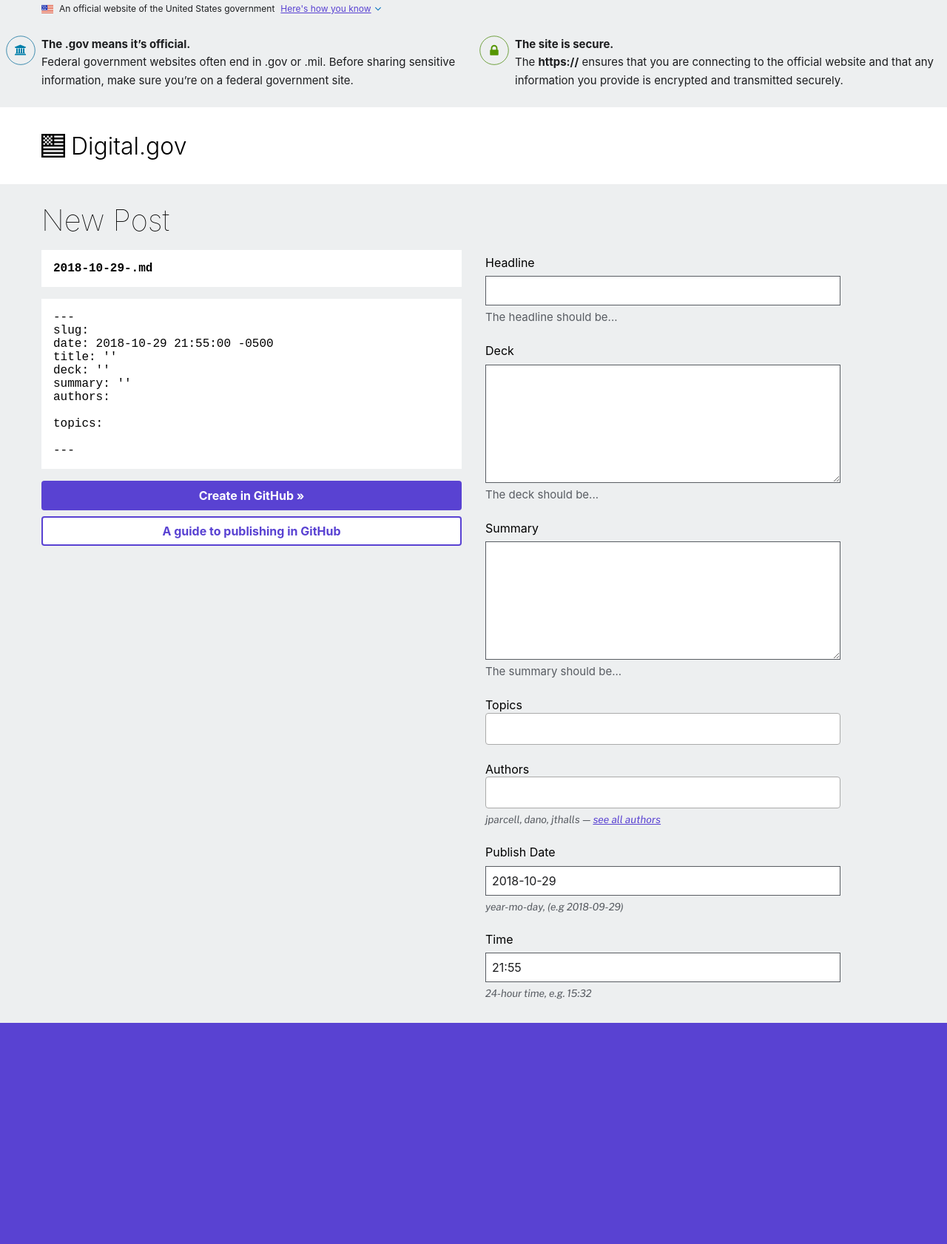
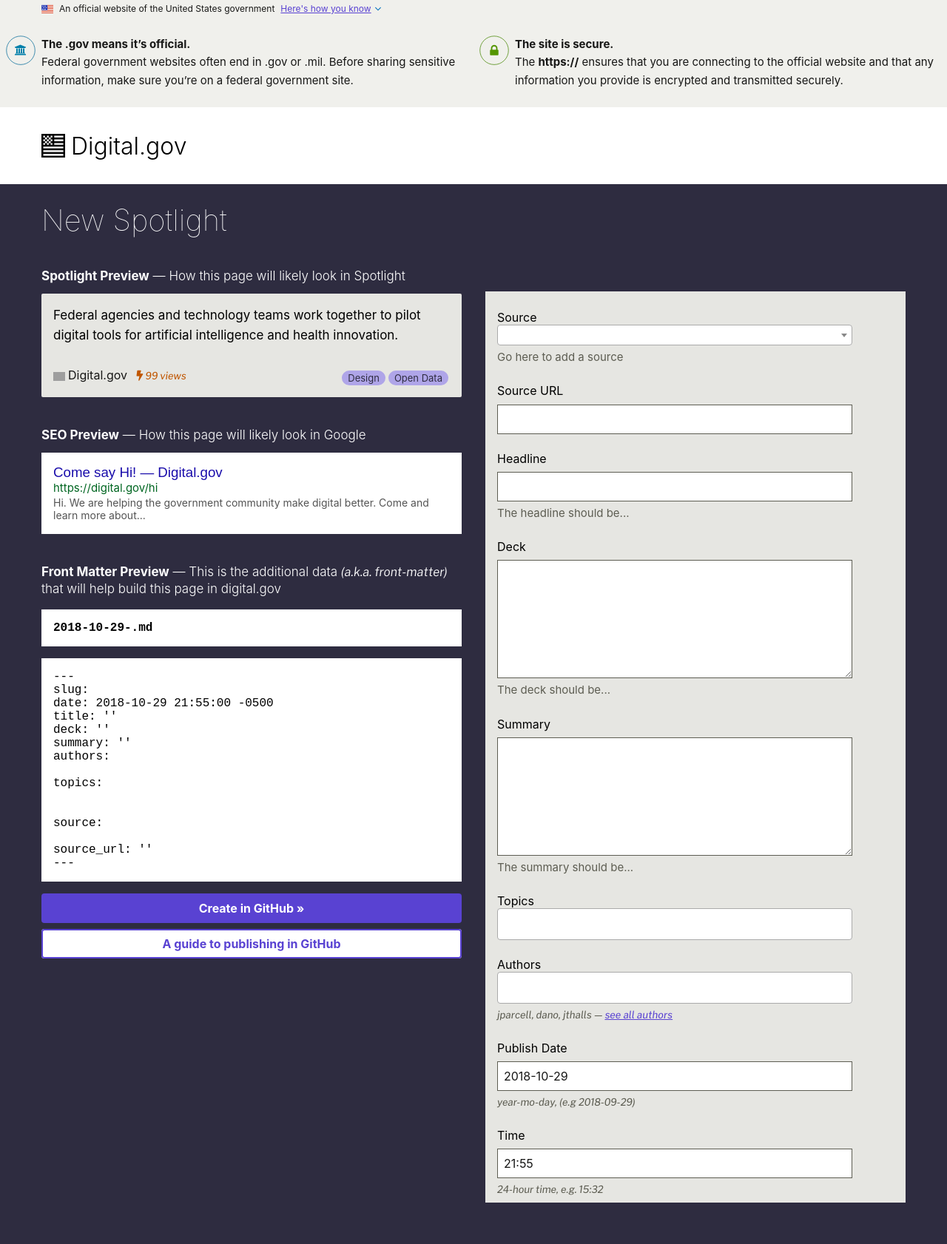
Before and after one commit to GSA/digitalgov-workflow, a Jekyll site: the page built from _pages/new/news.md, in a window 1280 px wide. Shown: the whole page at 74% size. Built offline with Jekyll 4.4.1, drawn with Linux system fonts in a browser that asks for light colours; nearby versions of some CDN libraries; some web fonts are replaced; a script that is not in the unit is left out; comment, search, counter and statistics services are not loaded; before the commit the page ends 1383 px from its top, so only the background shows below that; grey boxes are pictures that could not be loaded.

Commit message:
refining the new layout

```diff
--- a/_layouts/new.html
+++ b/_layouts/new.html
@@ -3,16 +3,51 @@
 ---
 
 
-<main id="main-content" class="bg-base-lightest padding-y-3">
+<main id="main-content" class="bg-primary-darker padding-y-3">
   <div class="grid-container grid-container-desktop-lg ">
     <div class="grid-row grid-gap-4">
       <div class="grid-col-12">
-        <h1 class="margin-0 text-thin font-sans-2xl">{{ page.title | escape }}</h1>
+        <header class="margin-bottom-5">
+          <h1 class="margin-0 text-thin text-white font-sans-2xl">{{ page.title | escape }}</h1>
+          {% if page.deck %}
+          <div class="text-thin text-white font-sans-xl">{{ page.deck | escape }}</div>
+          {% endif %}
+        </header>
       </div>
     </div>
     <div class="grid-row grid-gap-4">
 
       <div class="grid-col-12 tablet:grid-col-6">
+
+        <p class="margin-bottom-105 font-sans-md text-white text-light line-height-sans-3"><strong>Spotlight Preview</strong> — How this page will likely look in Spotlight</p>
+        <article class="bg-base-lighter radius-sm margin-0 margin-bottom-5 padding-2">
+          <p class="font-sans-md">Federal agencies and technology teams work together to pilot digital tools for artificial intelligence and health innovation.</p>
+          <div class="flex-row display-flex flex-align-end flex-justify">
+            <p class=""><a class="text-no-underline text-ink visited:text-ink" href="" title="Digital.gov"><img class="width-2 margin-right-05 position-relative top-2px" src="https://demo.digital.gov/img/digit-16.png" alt="Digital.gov Logo">Digital.gov</a>
+              <em class="clicks text-accent-warm-dark font-sans-2xs margin-x-1"><i class="fas fa-bolt"></i> <span>99</span> views</em>
+            </p>
+            <div class="topics">
+              <a class="text-primary-darker display-inline-block margin-x-2px text-no-underline bg-primary-light font-sans-3xs padding-y-2px padding-x-1 radius-pill" href="/topics/design/" data-topic="design">Design</a><a class="text-primary-darker display-inline-block margin-x-2px text-no-underline bg-primary-light font-sans-3xs padding-y-2px padding-x-1 radius-pill" href="/topics/open-data/" data-topic="open-data">Open Data</a>
+            </div>
+          </div>
+          <a href="/2018/11/02/health-tech-sprint-aims-at-improving-care-access-experience/" title="Health Tech Sprint Aims at Improving Care Access and Experience"><span></span></a>
+        </article>
+
+        <p class="margin-bottom-105 font-sans-md text-white text-light line-height-sans-3"><strong>SEO Preview</strong> — How this page will likely look in Google</p>
+        <style media="screen">
+          .seo-preview{font-family: arial, sans-serif;}
+          .seo-preview h3{color: #1a0dab;}
+          .seo-preview .url{color: #006621;}
+          .seo-preview .summary{color: #545454;}
+        </style>
+        <section class="seo-preview bg-white margin-0 margin-bottom-5 padding-2">
+          <h3 class="margin-0 text-normal">Come say Hi! — Digital.gov</h3>
+          <p class="url line-height-sans-3 margin-0 margin-bottom-2px text-normal font-sans-xs">https://digital.gov/hi</p>
+          <p class="summary margin-0 text-normal font-sans-2xs line-height-sans-2">Hi. We are helping the government community make digital better. Come and learn more about...</p>
+        </section>
+
+        <p class="margin-bottom-105 font-sans-md text-white text-light line-height-sans-3"><strong>Front Matter Preview</strong> — This is the additional data <em>(a.k.a. front-matter)</em> that will help build this page in digital.gov</p>
+        <section>
           <pre id="filename" class="text-bold bg-white padding-2">***</pre>
           <pre id="post-matter" class="bg-white padding-2">---</pre>
 
@@ -22,10 +57,22 @@
           <a href="https://github.com/GSA/digitalgov.gov/wiki" class="usa-button usa-button-outline" style="width:100%;">A
             guide to
             publishing in GitHub</a>
+        </section>
+
       </div>
 
       <div class="grid-col-12 tablet:grid-col-6">
-        <form id="matter-maker" class="" accept-charset="utf-8">
+        <form id="matter-maker" class="margin-y-4 bg-base-lighter padding-y-2px padding-x-2" accept-charset="utf-8">
+
+          <label class="usa-label" for="source-input">
+            Source
+          </label>
+          <select id="sources_select" class="usa-select margin-top-1"></select>
+          <p class="margin-y-05 font-sans-xs text-base-dark">Go here to add a source</p>
+          <label class="usa-label" for="source_url-input">
+            Source URL
+          </label>
+          <input class="usa-input" name="source_url-input" id="source_url-input">
 
           <label class="usa-label" for="headline-input">
             Headline
--- a/_pages/new/news.md
+++ b/_pages/new/news.md
@@ -1,7 +1,6 @@
 ---
 layout: new
-title: New Post
+title: New Spotlight
 permalink: /new/news/
 description:
-
 ---
--- a/assets/other/get_topics_api.js
+++ b/assets/other/get_topics_api.js
@@ -2,6 +2,16 @@
 
 	get_taxonomy_data('topics').done(get_options);
 	get_taxonomy_data('people').done(get_authors);
+	get_taxonomy_data('sources').done(get_sources);
+
+
+	function get_sources(sources){
+		var options = "";
+		$.each( sources.items, function( i, e ) {
+			options += '<option value="'+e.slug+'">'+e.name+'</option>';
+    });
+		localStorage.setItem("sources_options", options);
+	}
 
 	function get_authors(people){
 		var options = "";
--- a/assets/other/get_topics_editor.js
+++ b/assets/other/get_topics_editor.js
@@ -21,7 +21,6 @@
 	    }
 	  }
 	});
-
 	$("#people_select").select2({
 	  tags: true,
 	  width: 'element',
@@ -39,9 +38,14 @@
 	    }
 	  }
 	});
+	$("#sources_select").select2({
+		minimumResultsForSearch: Infinity
+	});
 
 	$("#topic_select").append(localStorage.topics_options).trigger('change');
 	$("#people_select").append(localStorage.people_options).trigger('change');
+	console.log(localStorage.sources_options);
+	$("#sources_select").append(localStorage.sources_options).trigger('change');
 
 	get_page_data().done(function(a,b,c) {
 		var card_data = get_card(a, a.content, a.type);
--- a/assets/other/new.js
+++ b/assets/other/new.js
@@ -76,6 +76,8 @@
     post_matter += `summary: '${encodeEntities($("#summary-input").val()).trim()}'\n`;
     post_matter += `authors: ${cs2ds($("#people_select").select2('data'))}\n`;
     post_matter += `topics: ${cs2ds($("#topic_select").select2('data'))}\n`;
+    post_matter += `\nsource: ${cs2ds($("#sources_select").select2('data'))}\n`;
+    post_matter += `source_url: '${encodeEntities($("#source_url-input").val()).trim()}'\n`;
     post_matter += "---";
 
     url += "https://github.com/GSA/digitalgov.gov/new/master/content/posts/";
@@ -99,6 +101,9 @@
   $('#people_select').on("select2:select select2:unselect", function(e) {
     update();
   });
+  $('#sources_select').on("select2:select select2:unselect", function(e) {
+    update();
+  });
 
 
   // returns the year and month for use in the filepath on GitHub
--- a/assets/sass/_uswds-theme-color.scss
+++ b/assets/sass/_uswds-theme-color.scss
@@ -24,13 +24,13 @@
 */
 
 // Base colors
-$theme-color-base-family:           'gray-cool';
+$theme-color-base-family:           'gray-warm';
 $theme-color-base-lightest:         '#{$theme-color-base-family}-5';
-$theme-color-base-lighter:          'gray-cool-10';
+$theme-color-base-lighter:          'gray-warm-10';
 $theme-color-base-light:            '#{$theme-color-base-family}-30';
 $theme-color-base:                  '#{$theme-color-base-family}-50';
-$theme-color-base-dark:             'gray-cool-60';
-$theme-color-base-darker:           'gray-cool-80';
+$theme-color-base-dark:             'gray-warm-60';
+$theme-color-base-darker:           'gray-warm-80';
 $theme-color-base-darkest:          '#{$theme-color-base-family}-90';
 $theme-color-base-ink:              '#{$theme-color-base-family}-90';
 
```
Also changed, not shown: assets/css/styles.css, 1 other file. Lines whose indentation alone changed are shown as unchanged.
